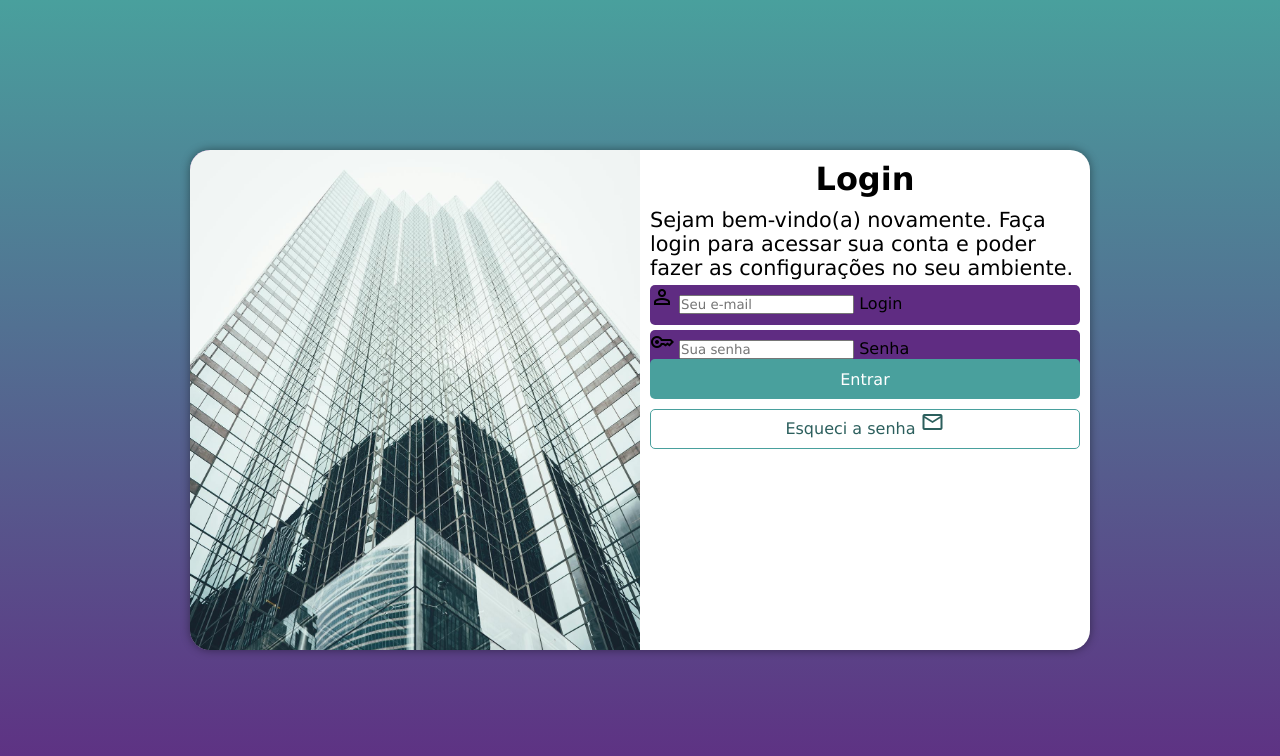
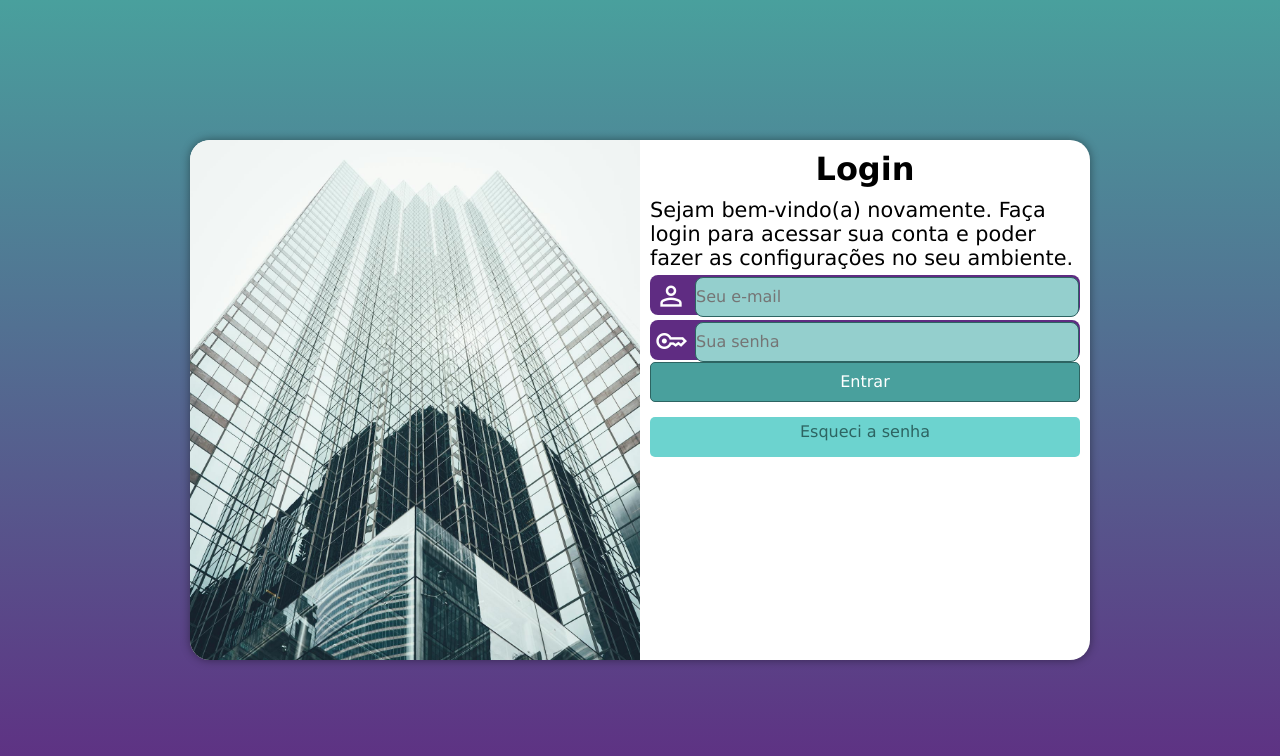
Before and after one commit to cleybsonreis/login, a plain HTML site: page index.html in a window 1280 px wide. Drawn offline with nearby package versions, Linux system fonts and the light colour scheme.

Commit message:
falta algumas melhorias

```diff
--- a/estilos/media-query.css
+++ b/estilos/media-query.css
@@ -18,6 +18,26 @@
     section#login > div#fomrulario{
         float: right;
         width: 70%;
+    }
+    form input[type=submit]{
+        display: block;
+        font-size: 1em;
+        width: 415px;
+        height: 40px;
+        background-color: #49a09d;
+    }
+    form a.botao{
+        display: block;
+        text-align: center;
+        font-size: 1em;
+        width: 630px;
+        height: 40px;
+        padding-top: 5px;
+        margin-top: 5px;
+        background-color: #6cd3cf;
+        color: #2d6462;
+        border-radius: 5px;
+        text-decoration: none;
     }
 }
 
--- a/estilos/style.css
+++ b/estilos/style.css
@@ -29,7 +29,7 @@ section#login{
     transform: translate(-50% , -50%);
     background-color: white;
     width: 250px;
-    height: 500px;
+    height: 520px;
     transition: width 0.4s , heigth 0.4s;
     overflow: hidden;
     border-radius: 20px;
@@ -54,47 +54,64 @@ div#formulario > h1{
 div#formulario > p {
     font-size: 0.8em;
 }
-form > div.campo{
+.campo{
     background-color: #5f2c82;
+    display: block;
     width: 100%;
     height: 40px;
-    border-radius: 5px;
+    border-radius: 8px;
     margin: 5px 0px;
 }
-div.campo >label {
-
+.campo label{
+    display: none;
+}
+#icon{
+    color: white;
+    width: 40px;
+    padding: 5px;
+    font-size: 2em;
+}
+.campo input {
+    background-color: #94cfcd;
+    font-size: 1em;
+    height: 100%;
+    border: 0px;
+    border-radius: 8px;
+    width: calc(100% - 46px);
+    transform:translateY(-10px);
+    border: 1px solid #2d6462;
 }
 form input[type=submit]{
-
+    display: block;
     font-size: 1em;
     width: 100%;
     height: 40px;
     background-color: #49a09d;
     color: white;
-    border: none;
     border-radius: 5px;
     cursor: pointer;
-    margin-bottom: 10px;
 }
-form > input[type=submit]:hover{
-    background-color: #49a09d;
+form input[type=sumit]:hover{
+    background-color: #2d6462;
 }
 
-a#botao{
+form a.botao{
     display: block;
     text-align: center;
     font-size: 1em;
     width: 100%;
     height: 40px;
-    background-color: white;
-    color: #2c5f5d;
-    border: 1px solid #49a09d;
+    padding-top: 5px;
+    margin-top: 5px;
+    background-color: #6cd3cf;
+    color: #2d6462;
     border-radius: 5px;
     text-decoration: none;
 }
-a#botao:hover{
-    background-color: #6df1ed;
+form a.botao:hover {
+    background-color: #6cd3cf;
 }
-a#botao > i {
+
+form a.botao i {
     font-size: 0.8em;
 }
--- a/index.html
+++ b/index.html
@@ -22,17 +22,17 @@
                 </p>
                 <form action="login.php" method="post" autocomplete="one">
                     <div class="campo">
-                        <span class="material-symbols-outlined">person</span>
+                        <span id="icon" class="material-symbols-outlined">person</span>
 
                         <input type="email" name="email" id="ilogin" placeholder="Seu e-mail" autocomplete="email" required maxlength="35">
                         <label for="ilogin">Login</label>
                     </div>
                     <div class="campo">
-                        <span class="material-symbols-outlined">key</span>
+                        <span id="icon" class="material-symbols-outlined">key</span>
                         <input type="password" name="senha" id="isenha" placeholder="Sua senha" autocomplete="current-password" required minlength="8">
-                        <label for="isenha">Senha</label>
+                        <label for="isenha">Senha</label> <br>
                         <input type="submit" value="Entrar">
-                       <a href="#" id="botao">Esqueci a senha <span class="material-symbols-outlined">email</span></a>
+                       <a href="#" class="botao">Esqueci a senha </a>
                     </div>
                 </form>
             </div>
```
